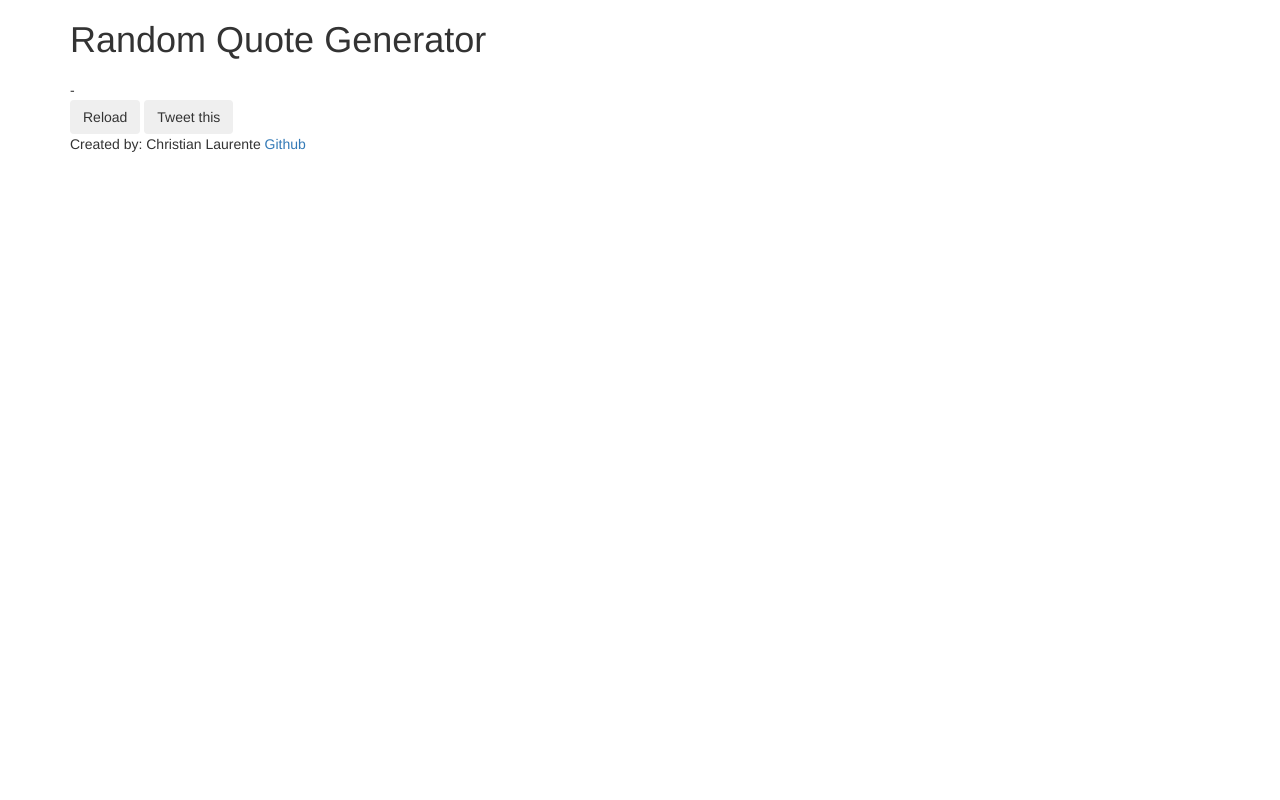
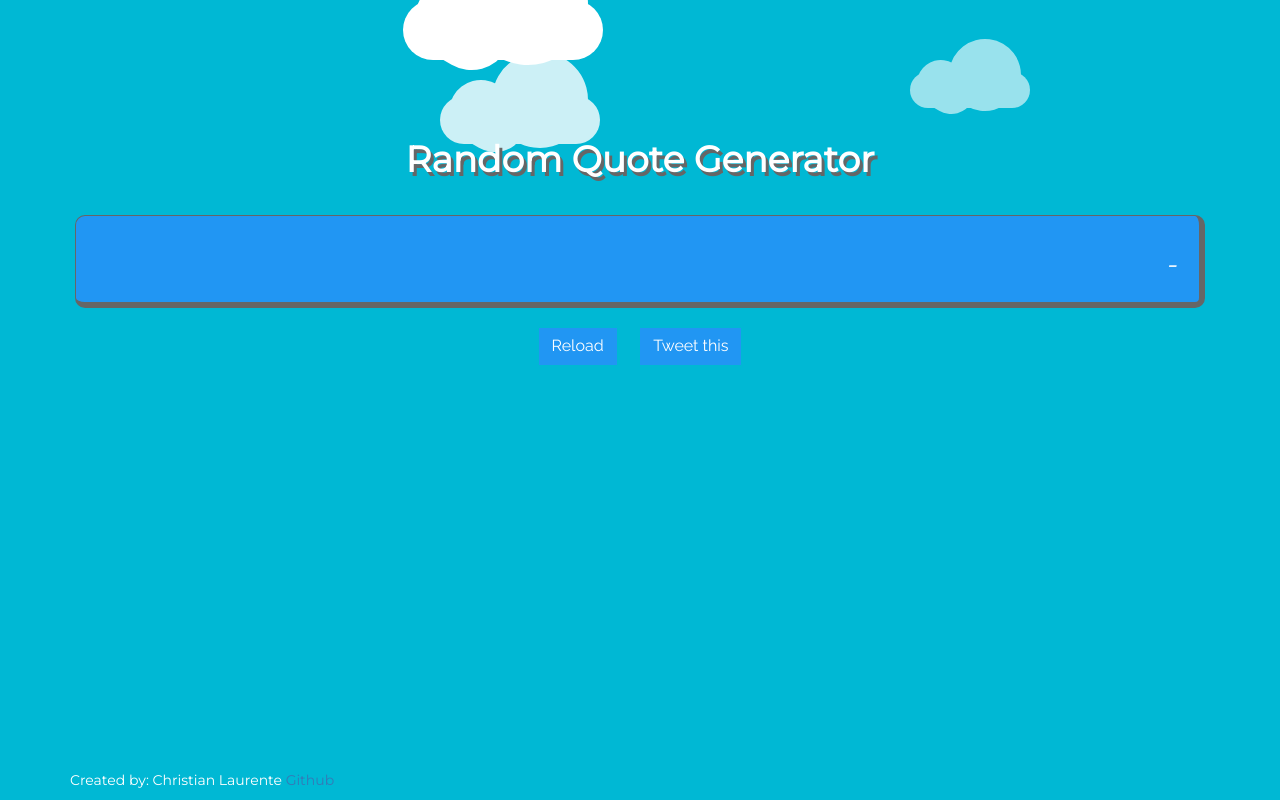
Before and after one commit to Daviers01/random-quote-generator, a website: page index.html in a window 1280 px wide. Drawn offline with nearby package versions, Linux system fonts and the light colour scheme; no server answers.

Commit message:
small tweaks

```diff
--- a/index.html
+++ b/index.html
@@ -2,7 +2,7 @@
 <html>
 <head>
 	<title>Quote Gen</title>
-	<link rel="stylesheet" href="https://maxcdn.bootstrapcdn.com/bootstrap/3.3.7/css/bootstrap.min.css"
+	<link rel="stylesheet" href="https://maxcdn.bootstrapcdn.com/bootstrap/3.3.7/css/bootstrap.min.css">
 	<link rel="stylesheet" type="text/css" href="style.css">
 </head>
 <body>
```
